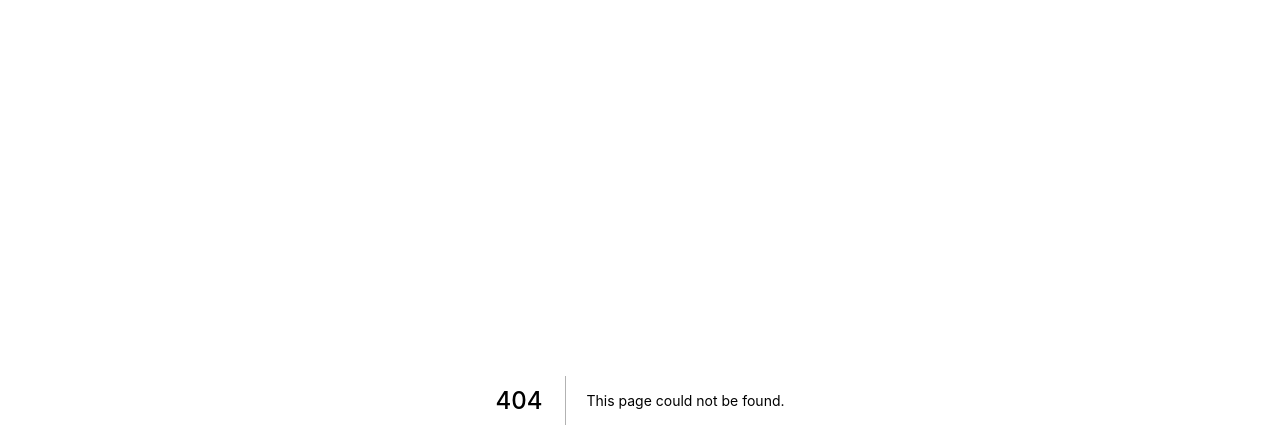
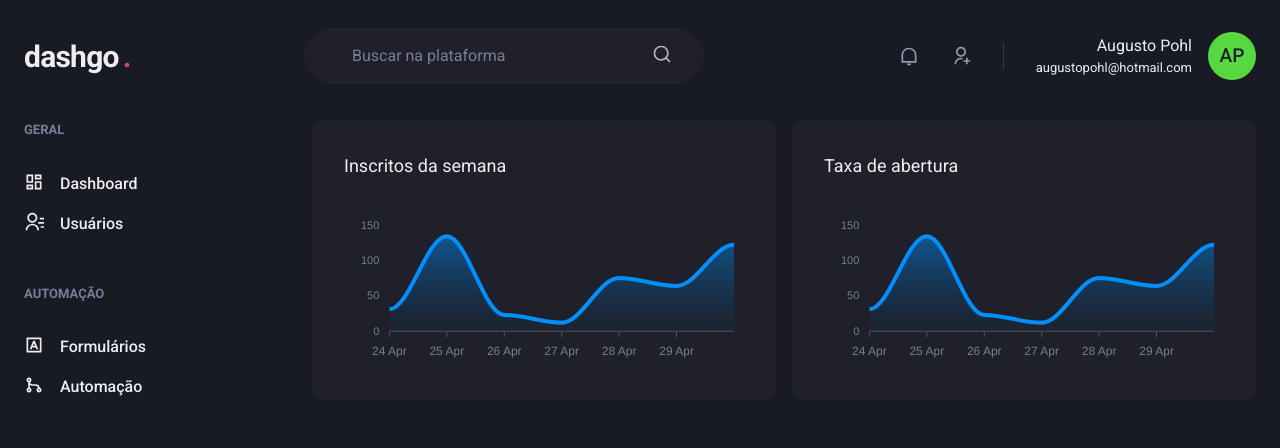
Before and after one commit to augustopohl/dashgo, a Next.js app: page /dashboard in a window 1280 px wide. Before the commit this address had no page. Shown: the top 448 px of the page. Built offline with nearby package versions, Linux system fonts and the light colour scheme.

Commit message:
Header and body

```diff
--- a/package.json
+++ b/package.json
@@ -12,10 +12,13 @@
     "@chakra-ui/react": "^1.6.0",
     "@emotion/react": "^11.1.5",
     "@emotion/styled": "^11.3.0",
+    "apexcharts": "^3.26.1",
     "framer-motion": "^4.1.10",
     "next": "10.1.3",
     "react": "17.0.2",
-    "react-dom": "17.0.2"
+    "react-apexcharts": "^1.3.9",
+    "react-dom": "17.0.2",
+    "react-icons": "^4.2.0"
   },
   "devDependencies": {
     "@types/node": "^14.14.41",
--- /dev/null
+++ b/src/components/Header.tsx
@@ -0,0 +1,82 @@
+import { Flex, Input, Text, Icon, HStack, Box, Avatar } from '@chakra-ui/react'
+import React from 'react'
+import { RiNotificationLine, RiSearchLine, RiUserAddLine } from 'react-icons/ri'
+
+export function Header() {
+    return (
+        <Flex
+            as="header"
+            w="100%"
+            maxWidth={1480}
+            h="20"
+            mx="auto"
+            mt="4"
+            px="6"
+            align="center"
+        >
+            <Text
+                fontSize="3xl"
+                fontWeight="bold"
+                letterSpacing="tight"
+                w="64"
+            >
+                dashgo
+                <Text as="span" ml="1" color="pink.500">.</Text>
+            </Text>
+
+            <Flex
+                as="label"
+                flex="1"
+                py="4"
+                px="8"
+                ml="6"
+                maxWidth={400}
+                alignSelf="center"
+                color="gray.200"
+                position="relative"
+                bg="gray.800"
+                borderRadius="full"
+            >
+                <Input
+                    color="gray.50"
+                    variant="unstyled"
+                    px="4"
+                    mr="4"
+                    placeholder="Buscar na plataforma"
+                    _placeholder={{ color: 'gray.400' }}
+                />
+                <Icon as={RiSearchLine} fontSize="20" />
+
+            </Flex>
+
+            <Flex
+                align="center"
+                ml="auto"
+            >
+                <HStack
+                    spacing="8"
+                    mx="8"
+                    pr="8"
+                    py="1"
+                    color="gray.300"
+                    borderRightWidth={1}
+                    borderColor="gray.700"
+                >
+                    <Icon as={RiNotificationLine} fontSize="20" />
+                    <Icon as={RiUserAddLine} fontSize="20" />
+                </HStack>
+
+                <Flex align="center">
+                    <Box mr="4" textAlign="right">
+                        <Text>Augusto Pohl</Text>
+                        <Text c olor="gray.300" fontSize="small">
+                            augustopohl@hotmail.com
+                        </Text>
+                    </Box>
+
+                    <Avatar size="md" name="Augusto Pohl" />
+                </Flex>
+            </Flex>
+        </Flex>
+    );
+}
--- /dev/null
+++ b/src/components/Sidebar.tsx
@@ -0,0 +1,37 @@
+import { Box, Icon, Link, Stack, Text } from "@chakra-ui/react";
+import { RiContactsLine, RiDashboardLine, RiGitMergeLine, RiInputMethodLine } from "react-icons/ri";
+
+export function Sidebar() {
+    return (
+        <Box as="aside" w="64" mr="8">
+            <Stack spacing="12" align="flex-start">
+                <Box>
+                    <Text fontWeight="bold" color="gray.400" fontSize="small ">GERAL</Text>
+                    <Stack spacing="4" mt="8" align="stretch">
+                        <Link display="flex" align="center" >
+                            <Icon as={RiDashboardLine} fontSize="20"/>
+                            <Text ml="4" fontWeight="medium">Dashboard</Text>
+                        </Link>
+                        <Link display="flex" align="center" >
+                            <Icon as={RiContactsLine} fontSize="20"/>
+                            <Text ml="4" fontWeight="medium">Usuários</Text>
+                        </Link>
+                    </Stack>
+                </Box>
+                <Box>
+                    <Text fontWeight="bold" color="gray.400" fontSize="small ">AUTOMAÇÃO</Text>
+                    <Stack spacing="4" mt="8" align="stretch">
+                        <Link display="flex" align="center" >
+                            <Icon as={RiInputMethodLine} fontSize="20"/>
+                            <Text ml="4" fontWeight="medium">Formulários</Text>
+                        </Link>
+                        <Link display="flex" align="center" >
+                            <Icon as={RiGitMergeLine} fontSize="20"/>
+                            <Text ml="4" fontWeight="medium">Automação</Text>
+                        </Link>
+                    </Stack>
+                </Box>
+            </Stack>
+        </Box>
+    )
+}
--- /dev/null
+++ b/src/pages/dashboard.tsx
@@ -0,0 +1,98 @@
+import { Box, Flex, SimpleGrid, Text, theme } from "@chakra-ui/react";
+import dynamic from 'next/dynamic'
+import { Header } from "../components/Header";
+import { Sidebar } from "../components/Sidebar";
+
+const Chart = dynamic(() => import('react-apexcharts'), {
+    ssr: false,
+})
+
+const options = {
+    chart: {
+        toolbar: {
+            show: false,
+        },
+        zoom: {
+            enabled: false,
+        },
+        foreColor: theme.colors.gray[500],
+    },
+    grid: {
+        show: false,
+    },
+    dataLabels: {
+        enabled: false,
+    },
+    tooltip: {
+        enabled: false,
+    },
+    xaxis: {
+        type: 'datetime',
+        axisBorder: {
+            color: theme.colors.gray[600]
+        },
+        axisTicks: {
+            color: theme.colors.gray[600]
+        },
+        categories: [
+            '2021-04-24T00:00:00.000Z',
+            '2021-04-25T00:00:00.000Z',
+            '2021-04-26T00:00:00.000Z',
+            '2021-04-27T00:00:00.000Z',
+            '2021-04-28T00:00:00.000Z',
+            '2021-04-29T00:00:00.000Z',
+            '2021-04-30T00:00:00.000Z',
+        ],
+    },
+    fill: {
+        opacity:0.3,
+        type: 'gradient',
+        gradient: {
+            shade: 'dark',
+            opacityFrom: 0.7,
+            opacityTo: 0.3,
+        }
+    },
+} as const;
+
+const series = [
+    { name: 'series1', data: [31, 134, 23, 12, 75, 64, 122] }
+]
+
+export default function Dashboard() {
+    return (
+        <Flex direction="column" h="100vh">
+            <Header />
+            <Flex
+                w="100%"
+                my="6"
+                maxWidth={1480}
+                mx="auto"
+                px="6"
+            >
+                <Sidebar />
+
+                <SimpleGrid flex="1" gap="4" minChildWidth="320px" align="flex-start">
+                    <Box
+                        p="8"
+                        bg="gray.800"
+                        borderRadius={8}
+                        pb="4"
+                    >
+                        <Text fontSize="lg" mb="4">Inscritos da semana</Text>
+                        <Chart options={options} series={series} type="area" height={168} />
+                    </Box>
+                    <Box
+                        p="8"
+                        bg="gray.800"
+                        borderRadius={8}
+                        pb="4"
+                    >
+                        <Text fontSize="lg" mb="4">Taxa de abertura</Text>
+                        <Chart options={options} series={series} type="area" height={168} />
+                    </Box>
+                </SimpleGrid>
+            </Flex>
+        </Flex>
+    )
+}
```
Also changed, not shown: src/components/Form/Input.tsx (added, +29 -0 lines), src/pages/index.tsx (+5 -36 lines), 1 other file (tests, documents, lock files or other folders).
